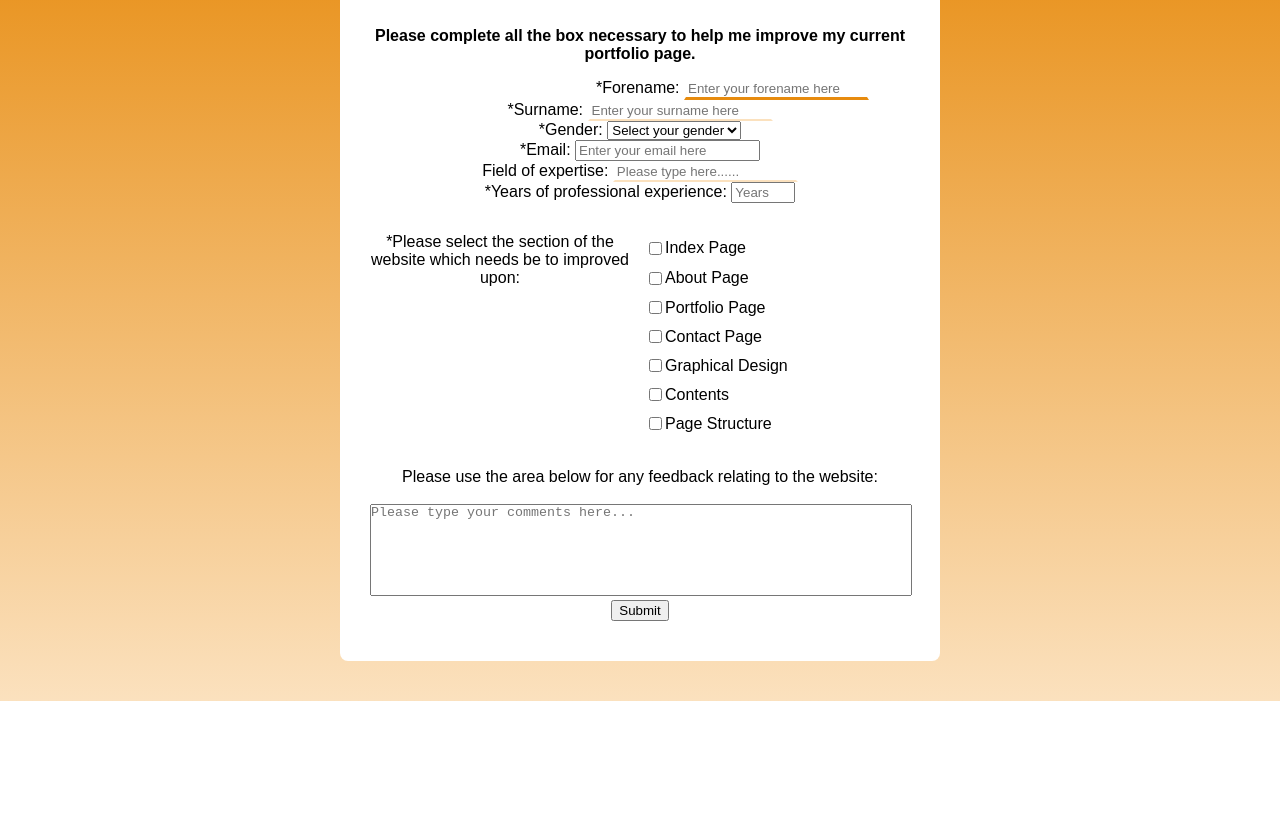
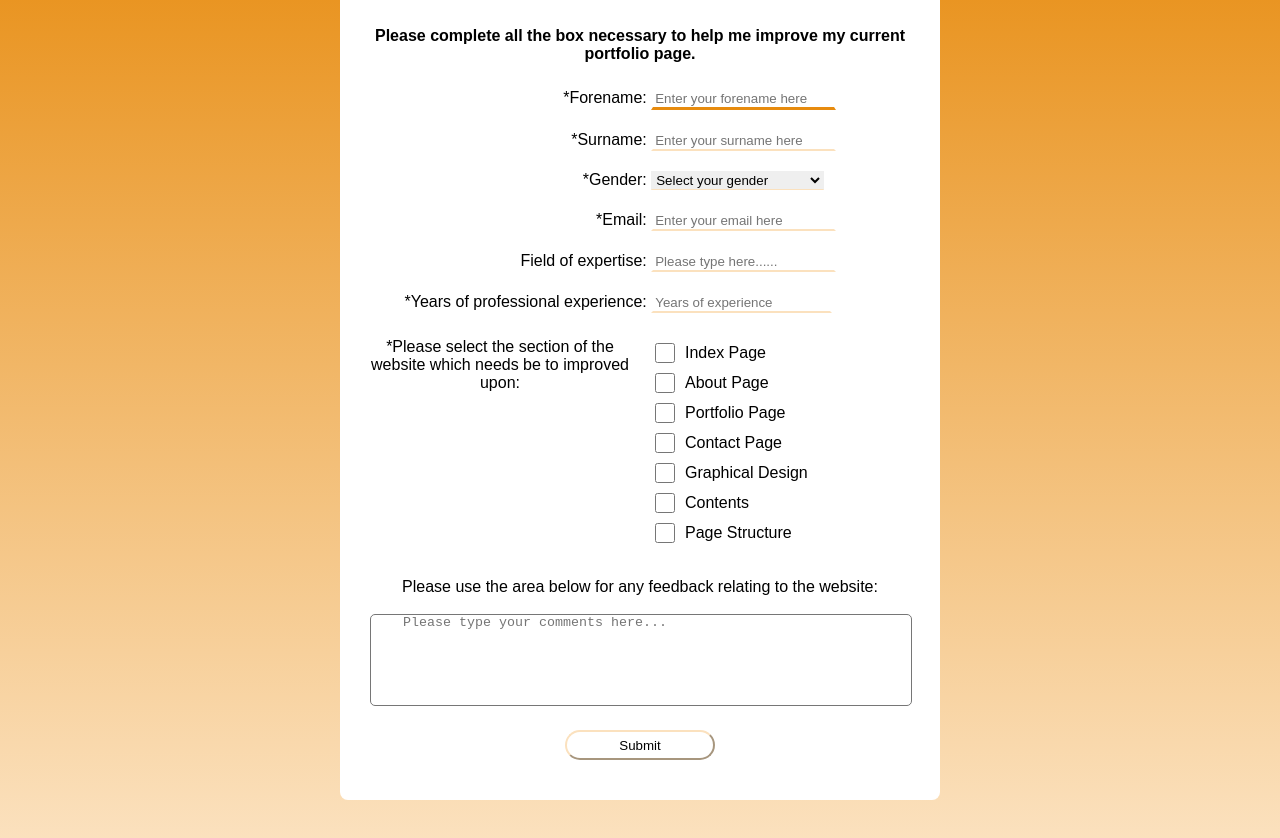
Before and after one commit to winstoncwang/Survey-Form-Project-2, a plain HTML site: page index.html in a window 1280 px wide. Shown: the part 110-948 px from the top of the page. Before the commit the page ends 811 px from the top, so only its background shows below. Drawn offline with Linux system fonts and the light colour scheme.

Commit message:
Version 0.2
Full version update of the layout and content.
Imrproved layout
Changed content structure

To-do list:
Need to add radio button
Maybe feature in the keyframe for the button
Check to remove redundant code from the file(restructure the document).

```diff
--- a/index.html
+++ b/index.html
@@ -25,11 +25,18 @@
                 </div>
             </div>
             <div class="sf-surname">
+                <div class="left-tab">
                  <label class="info-label" id="surname-label" for="name2">*Surname:</label>
+                </div>
+                <div class="right-tab">
                  <input id="name2" type="text" name="name2" placeholder="Enter your surname here" required>
+                </div>
             </div>
             <div class="sf-gender">
+               <div class="left-tab">
                 <label>*Gender:</label>
+               </div>
+               <div class="right-tab">
                 <select id="dropdown">
                    <option disabled selected value>Select your gender</option>
                    <option value="male">Male</option>
@@ -38,18 +45,35 @@
                    <option value="fluid">Genderfluid</option>
                    <option value="n/a">Prefer not to say</option>
                 </select>
+               </div>
             </div>
             <div class="sf-email">
+                <div class="left-tab">
                  <label id="email-label" for="email">*Email:</label>
+                </div>
+                <div class="right-tab">
                  <input id="email" type="email" name="email" placeholder="Enter your email here" required>
+                </div>
             </div>
-            <div>
-            <label id="profession" for="profession-box">Field of expertise:</label>
-            <input type="text" id="profession-box" name="profession" placeholder="Please type here......" height=80vh>
+            <div id="expertise">
+              <div class="left-tab">
+                <label id="profession" for="profession-box">Field of expertise:</label>
+              </div>
+              <div class="right-tab">
+                <input type="text" id="profession-box" name="profession" placeholder="Please type here......" height=80vh>
+              </div>
             </div>
             <div class="sf-experience-year">
-             <label id="number-label" for="experience">*Years of professional experience:</label>
-             <input id="experience" type="number" name="experience-year" placeholder="Years" min="0" max="100">
+               <div class="left-tab">
+                 <label id="number-label" for="experience">*Years of professional experience:</label>
+               </div>
+               <div class="right-tab">
+                 <input id="experience" type="number" name="experience-year" placeholder="Years of experience" min="0" max="100">
+               </div>
+            </div>
+            <div id="radio-container">
+
+
             </div>
 
             <div class="sf-improvement-container">
@@ -81,7 +105,7 @@
                 <label id="info-label" for="comment-box">Please use the area below for any feedback relating to the website:</label>
                     <br>
                     <br>
-                    <textarea id="comment-box" name=comment-box placeholder="Please type your comments here..."></textarea>
+                    <textarea id="comment-box" name=comment-box placeholder="    Please type your comments here..."></textarea>
                 <br>
                 <input type="button" id=submit-button name="submit" value="Submit">
                 </div>
--- a/style.css
+++ b/style.css
@@ -33,7 +33,11 @@ body{
 #survey-form{
     padding:0px 0px 0px;
 }
-input[type="text"]{
+input[type="number"]{
+    width:173px;
+}
+input[type="text"],input[type="email"],input[type="number"],#dropdown{
+    outline:none;
     border-left-color: transparent;
     border-top-color: transparent;
     border-right-color: transparent;
@@ -46,23 +50,28 @@ input[type="text"]:focus{
 }
 .left-tab{
     display:inline-block;
+    margin:10px 0px 10px;
+    padding:0px;
+    width:43%;
+    text-align:right;
 
-    text-align:right;
 
 }
 .right-tab{
     display: inline-block;
-    width:0%;
-
+    margin:10px 0px 10px;
+    padding:0px;
+    width:40%;
+    text-align:left;
 }
 
 .sf-improvement-container{
     display:grid;
-    grid-template-columns:1fr 1fr;
+    grid-template-columns:50% 50%;
     grid-template-rows:30px repeat(auto-fill,30px);
     justify-items:left;
     padding:0px 20px;
-    margin:30px 0px 30px;
+    margin:15px 0px 30px;
 }
 #professional-label{
     grid-column:1/2;
@@ -89,4 +98,31 @@ textarea{
     width:100%;
     margin:0px px auto;
     padding:0px;
+    border-radius:5px;
 }
+#dropdown{
+    width:173px;
+}
+#submit-button{
+    width:150px;
+    height:30px;
+    margin:20px 0px 0px;
+    border-color:#FBE1BE;
+    background-color:transparent;
+    border-radius:15px;
+}
+#submit-button:hover{
+   border-color:#E78B0E;
+   background-color:#FBE1BE;
+
+}
+input[type="checkbox"]{
+    height:20px;
+    width: 20px;
+    margin:0px 10px 0px;
+    border-style: none;
+
+}
+.sf-improvement-container input[type="checkbox"]:checked input[type="checkbox"]{
+    outline: 2px solid black;
+}
```
